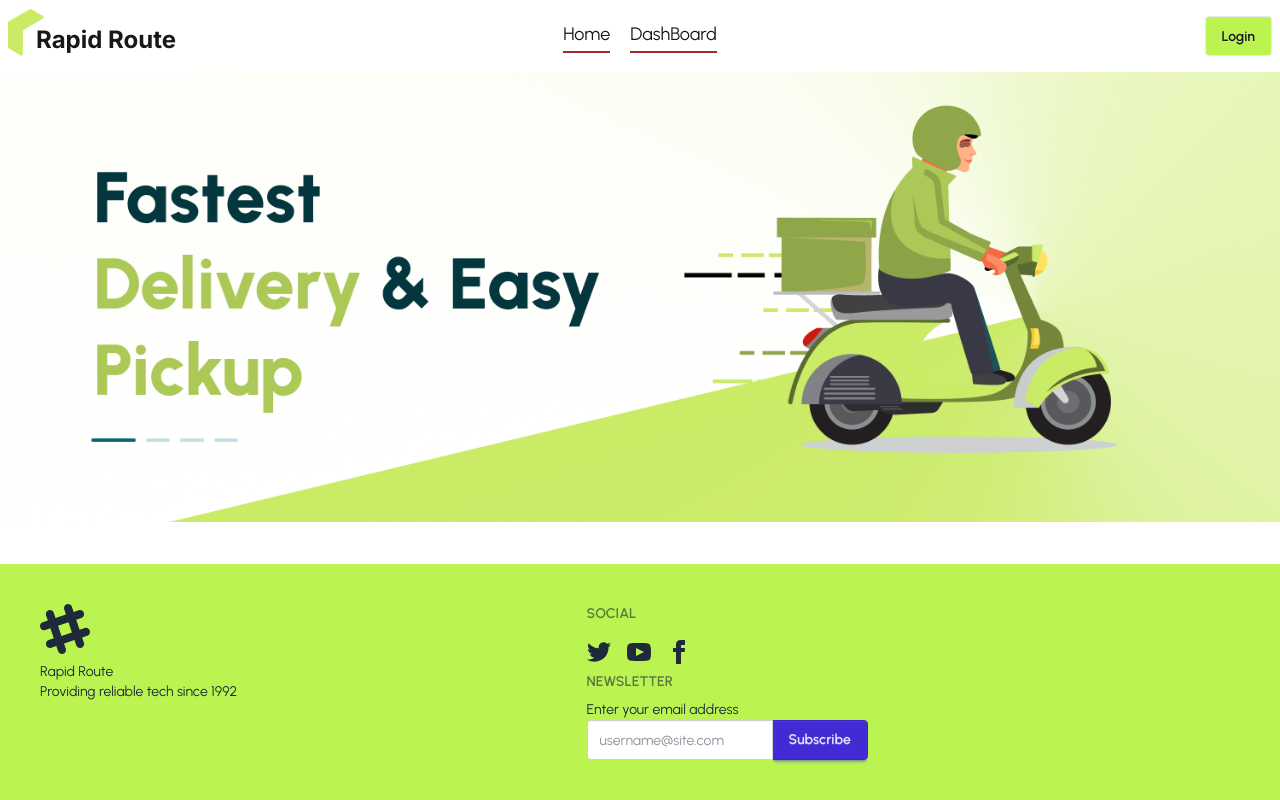
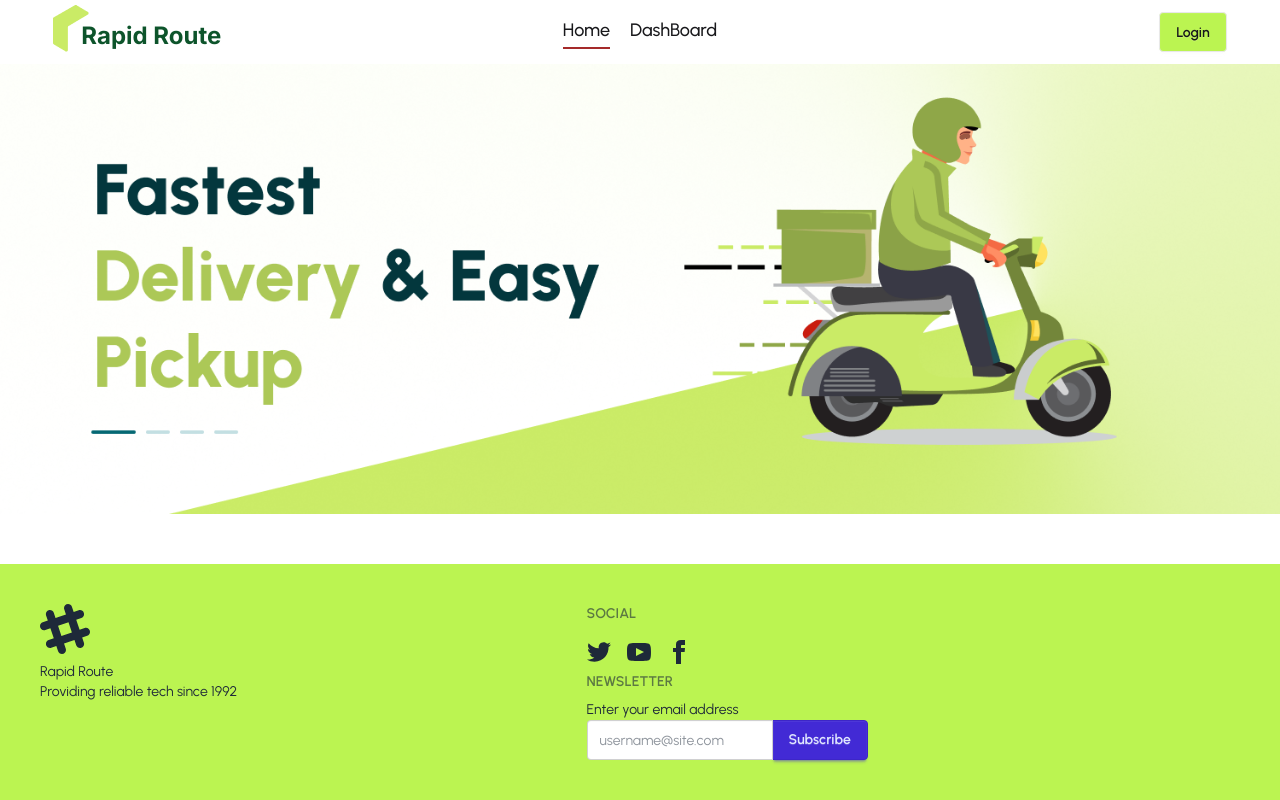
Before and after one commit to moktadir-mirul/rapid-route, a React (Vite) app: page / in a window 1280 px wide. Built offline with nearby package versions, Linux system fonts and the light colour scheme; a web font is replaced by a local one.

Commit message:
error page done, routing done

```diff
--- a/src/App.css
+++ b/src/App.css
@@ -5,3 +5,6 @@ a.active {
     border-bottom: 2px solid brown;
     padding-bottom: 3px;
 }
+#navLinks {
+    padding: 0;
+}
--- a/src/App.jsx
+++ b/src/App.jsx
@@ -6,7 +6,6 @@ function App() {
   return (
     <div className="text-primary">
       <Banner></Banner>
-
     </div>
   );
 }
--- a/src/Components/Logo/Logo.jsx
+++ b/src/Components/Logo/Logo.jsx
@@ -5,7 +5,7 @@ const Logo = () => {
     return (
         <div className='pt-2 flex items-center'>
             <img className='relative bottom-2' src={logo} alt="Logo" />
-            <h1 className='font-bold text-2xl inter relative right-2'>Rapid Route</h1>
+            <h1 className='font-bold text-2xl inter relative right-2 text-green-900'>Rapid Route</h1>
         </div>
     );
 };
--- a/src/Components/Navbar/NavBar.jsx
+++ b/src/Components/Navbar/NavBar.jsx
@@ -5,13 +5,13 @@ import { Link, NavLink } from "react-router";
 const NavBar = () => {
   const Links = (
     <>
-      <NavLink className="">Home</NavLink>
-      <NavLink>DashBoard</NavLink>
+      <NavLink to={"/"} className="font-medium">Home</NavLink>
+      <NavLink to={"/dashboard"} className="font-medium">DashBoard</NavLink>
     </>
   );
   return (
-    <div>
-      <div className="navbar bg-base-100 shadow-sm">
+    <div className="w-full shadow-sm">
+      <div className="navbar w-11/12 mx-auto" id="navLinks">
         <div className="navbar-start">
           <div className="dropdown">
             <div tabIndex={0} role="button" className="btn btn-ghost lg:hidden">
--- /dev/null
+++ b/src/Pages/ErrorPage.jsx/ErrorPage.jsx
@@ -0,0 +1,23 @@
+import React from 'react';
+import ErrorImg from "../../assets/error.png";
+import NavBar from '../../Components/Navbar/NavBar';
+import { Link } from 'react-router';
+
+const ErrorPage = () => {
+    return (
+        <div>
+            <NavBar></NavBar>
+            <div className='flex justify-center '>
+                <img className='w-[50vw]' src={ErrorImg} alt="" />
+            </div>
+            <h1 className='text-2xl font-bold text-center py-5'>Error 404: Page Not Found</h1>
+            <Link to={"/"}>
+            <div className='flex justify-center items-center'>
+                <button className='btn bg-lime-300 hover:bg-lime-500 duration-200 text-xl'>Return Home</button>
+            </div>
+            </Link>
+        </div>
+    );
+};
+
+export default ErrorPage;
--- a/src/Router/Router.jsx
+++ b/src/Router/Router.jsx
@@ -2,6 +2,7 @@ import { createBrowserRouter } from "react-router";
 import App from "../App";
 import Home from "../Pages/Home/Home";
 import Dashboard from "../Pages/Dashboard/Dashboard";
+import ErrorPage from "../Pages/ErrorPage.jsx/ErrorPage";
 
 export const Router = createBrowserRouter([
     {
@@ -14,8 +15,12 @@ export const Router = createBrowserRouter([
             },
             {
                 path:"/dashboard",
-                Component: <Dashboard></Dashboard>
+                Component: Dashboard
             }
         ]
+    },
+    {
+        path: "*",
+        Component: ErrorPage
     }
 ])
```
Also changed, not shown: src/assets/error.png (added).
